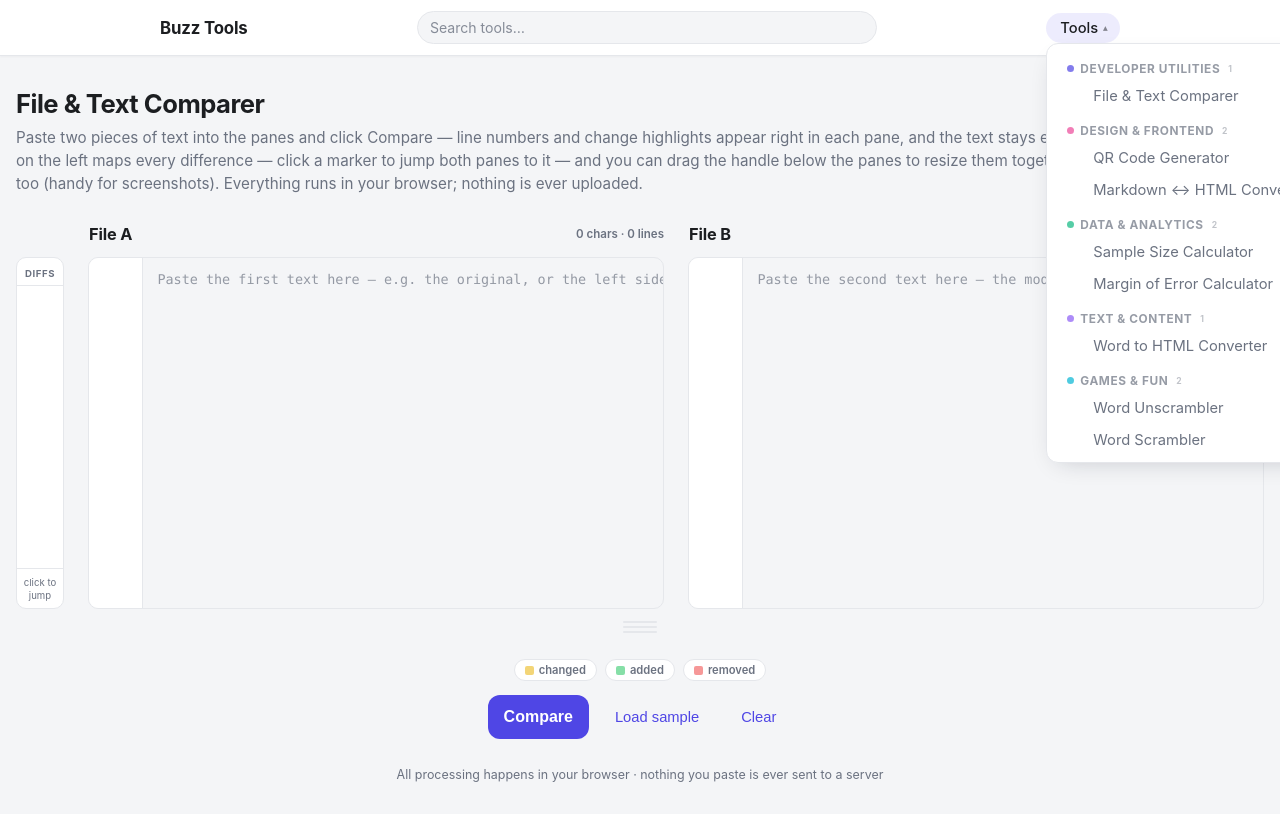
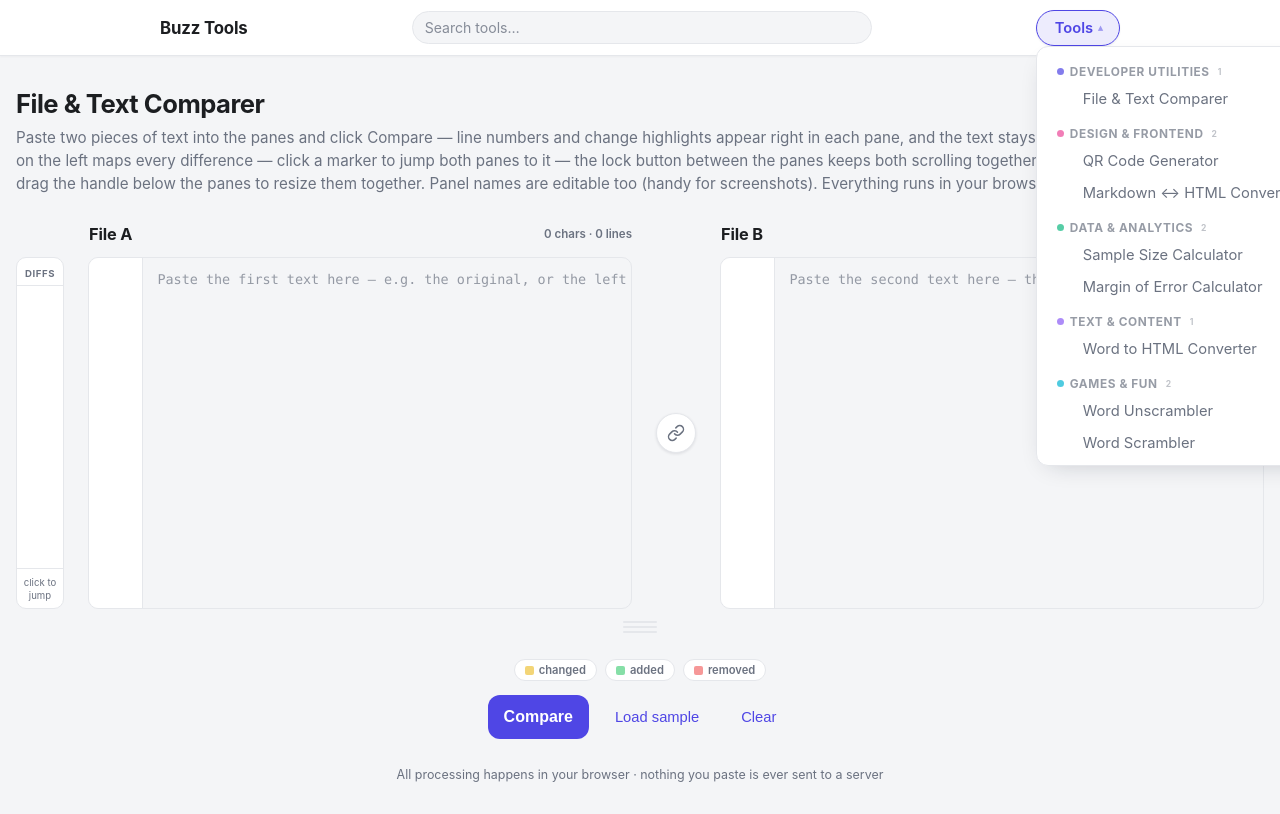
Before and after one commit to alexshel/buzz-tools, a website: page tools/file-comparer/index.html in a window 1280 px wide. Both pictures are taken after a click on the button "Tools". Drawn offline with Linux system fonts and the light colour scheme.

Commit message:
feat(file-comparer): scroll-lock toggle, visible scrollbars, empty-line fix
Round-3 feedback batch (Alex):
- scroll-lock button between the panes: both panes scroll together
  with line 1 matching when locked, independent when unlocked;
  locking snaps both to the same top line (aria-pressed toggle)
- always-visible horizontal scrollbars on both editors (classic
  non-overlay bars; also shows how wide long lines run)
- empty diff lines now pin to one full row, so inline highlights
  and gutters no longer shift down after blank lines
- word-unscrambler: scope input styling to its form so the shared
  header search field cannot inherit page-level centering
- Tools menu button: bordered pill with visible fill and semibold
  weight at rest (open state uses accent)

```diff
--- a/portal.css
+++ b/portal.css
@@ -86,23 +86,32 @@ body {
 }
 .mega-trigger {
   width: 100%;
-  padding: 6px 12px 6px 14px;
+  padding: 8px 16px 8px 18px;
   font-size: 0.92rem;
-  font-weight: 500;
-  color: var(--ink-soft);
-  background: none;
-  border: none;
+  font-weight: 600;
+  color: var(--ink);
+  background: var(--bg);
+  border: 1px solid var(--rule);
   border-radius: 999px;
+  box-shadow: 0 1px 2px rgba(16, 24, 40, 0.05);
   cursor: pointer;
   font-family: inherit;
   white-space: nowrap;
-  transition: color 120ms ease, background 120ms ease;
+  transition: color 120ms ease, background 120ms ease,
+              border-color 120ms ease, box-shadow 120ms ease;
 }
 .mega-trigger:hover,
-.mega-trigger:focus-visible,
-.mega-item.open .mega-trigger {
+.mega-trigger:focus-visible {
   color: var(--ink);
   background: var(--accent-soft);
+  border-color: var(--accent);
+  box-shadow: 0 1px 2px rgba(16, 24, 40, 0.08);
+}
+.mega-item.open .mega-trigger {
+  color: var(--accent);
+  background: var(--accent-soft);
+  border-color: var(--accent);
+  box-shadow: 0 1px 2px rgba(16, 24, 40, 0.08);
 }
 .mega-trigger::after {
   content: "\25BE";
@@ -569,6 +578,7 @@ button:focus-visible {
   font-size: 0.88rem;
   font-family: inherit;
   color: var(--ink);
+  text-align: left; /* shared header: never inherit page-level input centering */
   background: var(--bg);
   border: 1px solid var(--rule);
   border-radius: 999px;
--- a/tools/file-comparer/file-comparer.js
+++ b/tools/file-comparer/file-comparer.js
@@ -183,9 +183,10 @@ var FileComparer = (function () {
   var inputA, inputB, nameA, nameB, compareBtn, clearBtn, sampleBtn,
       status, diffSummary, gutterA, gutterB, fillA, fillB,
       countAChars, countALines, countBChars, countBLines,
-      editorA, editorB, cmBody, resizeHandle;
+      editorA, editorB, cmBody, resizeHandle, scrollLockBtn;
   var lastBlocks = [];          /* change blocks from the latest Compare */
   var lastLineH = 20;           /* measured pane line height (px) */
+  var scrollLocked = false;     /* scroll-lock toggle state */
   var EDITOR_H_KEY = "file-comparer.editorH";
   var EDITOR_H_MIN = 160, EDITOR_H_MAX = 900;
 
@@ -248,6 +249,35 @@ var FileComparer = (function () {
   function syncScrolls(ta, gInner, fEl) {
     gInner.style.transform = "translateY(" + (-ta.scrollTop) + "px)";
     fEl.style.transform = "translate(" + (-ta.scrollLeft) + "px," + (-ta.scrollTop) + "px)";
+  }
+
+  /* ---- scroll-lock (both panes scroll together, line 1 matching) ----
+     Source pane reports its top line; the other pane is scrolled to that same
+     line (clamped to its own content). The |delta| guard makes the async
+     scroll events each set triggers a no-op, so the pair can't ping-pong. */
+  function maxScroll(ta) { return Math.max(0, ta.scrollHeight - ta.clientHeight); }
+  function topLineOf(ta) { return Math.round(ta.scrollTop / lastLineH); }
+  function scrollToTopLine(ta, line) {
+    var target = Math.min(Math.max(0, line) * lastLineH, maxScroll(ta));
+    if (Math.abs(ta.scrollTop - target) > 1) ta.scrollTop = target;
+  }
+
+  function setScrollLock(on) {
+    scrollLocked = !!on;
+    scrollLockBtn.setAttribute("aria-pressed", String(scrollLocked));
+    scrollLockBtn.setAttribute("aria-label",
+      scrollLocked ? "Unlock scrolling" : "Lock scrolling together");
+    scrollLockBtn.title = scrollLocked
+      ? "Unlock scrolling — the panes scroll independently again"
+      : "Lock scrolling — both panes scroll together, line 1 matching";
+    /* locking snaps both panes to the same top line immediately */
+    if (scrollLocked) {
+      var line = topLineOf(inputA);
+      scrollToTopLine(inputA, line);
+      scrollToTopLine(inputB, line);
+      syncScrolls(inputA, gutterA, fillA);
+      syncScrolls(inputB, gutterB, fillB);
+    }
   }
 
   /* an edit invalidates the diff highlights → drop them + refresh gutter/counts */
@@ -461,6 +491,7 @@ var FileComparer = (function () {
     editorB = doc.getElementById("editor-b");
     cmBody = doc.getElementById("cm-body");
     resizeHandle = doc.getElementById("resize-handle");
+    scrollLockBtn = doc.getElementById("scroll-lock");
 
     nameA.value = loadName("nameA", "File A");
     nameB.value = loadName("nameB", "File B");
@@ -473,8 +504,14 @@ var FileComparer = (function () {
     inputB.addEventListener("input", function () {
       onPaneInput(inputB, gutterB, countBChars, countBLines, "b");
     });
-    inputA.addEventListener("scroll", function () { syncScrolls(inputA, gutterA, fillA); });
-    inputB.addEventListener("scroll", function () { syncScrolls(inputB, gutterB, fillB); });
+    inputA.addEventListener("scroll", function () {
+      syncScrolls(inputA, gutterA, fillA);
+      if (scrollLocked) scrollToTopLine(inputB, topLineOf(inputA));
+    });
+    inputB.addEventListener("scroll", function () {
+      syncScrolls(inputB, gutterB, fillB);
+      if (scrollLocked) scrollToTopLine(inputA, topLineOf(inputB));
+    });
 
     updateCount(inputA, countAChars, countALines);
     updateCount(inputB, countBChars, countBLines);
@@ -484,6 +521,7 @@ var FileComparer = (function () {
     compareBtn.addEventListener("click", compare);
     clearBtn.addEventListener("click", clearAll);
     sampleBtn.addEventListener("click", loadSample);
+    scrollLockBtn.addEventListener("click", function () { setScrollLock(!scrollLocked); });
     setupResize();
     restoreEditorHeight();
 
--- a/tools/file-comparer/index.html
+++ b/tools/file-comparer/index.html
@@ -16,7 +16,7 @@
 
   .split-layout {
     display: grid;
-    grid-template-columns: 48px minmax(0, 1fr) minmax(0, 1fr);
+    grid-template-columns: 48px minmax(0, 1fr) 40px minmax(0, 1fr);
     gap: 24px;
     align-items: start;
   }
@@ -24,10 +24,11 @@
 
   .pane-header { display: flex; align-items: center; justify-content: space-between; gap: 10px; }
 
-  /* editor row: change-map column + the two panes, all same height */
+  /* editor row: change-map column + the two panes, all same height, with a
+     middle column holding the scroll-lock toggle between the panes */
   .editor-row {
     display: grid;
-    grid-template-columns: 48px minmax(0, 1fr) minmax(0, 1fr);
+    grid-template-columns: 48px minmax(0, 1fr) 40px minmax(0, 1fr);
     gap: 24px;
     align-items: stretch;
     margin-top: 12px;
@@ -112,6 +113,22 @@
   }
   .editor textarea:focus { outline: none; box-shadow: none; }
   .editor textarea::placeholder { color: var(--ink-soft); opacity: 0.7; }
+  /* always-visible scrollbars: macOS overlay scrollbars otherwise hide the
+     horizontal bar until scrolling starts — a visible bar also shows how wide
+     the longest line is and how far it can be scrolled. Only the ::-webkit
+     pseudo rules are used: Chrome/Safari switch to classic non-overlay bars
+     the moment the pseudo is styled, while setting the standard
+     `scrollbar-width` instead re-enables overlay on macOS Chrome. */
+  .editor textarea::-webkit-scrollbar { width: 10px; height: 10px; }
+  .editor textarea::-webkit-scrollbar-track { background: transparent; }
+  .editor textarea::-webkit-scrollbar-thumb {
+    background: var(--ink-soft);
+    border-radius: 5px;
+    border: 2px solid transparent;
+    background-clip: padding-box;
+  }
+  .editor textarea::-webkit-scrollbar-thumb:hover { background: var(--ink); }
+  .editor textarea::-webkit-scrollbar-corner { background: transparent; }
   .editor .fill {
     position: absolute;
     inset: 0;
@@ -123,8 +140,11 @@
     will-change: transform;
     transform-origin: 0 0;
   }
-  /* per-line highlight wash (the textarea's real text sits on top) */
-  .fill .ln { display: block; min-width: 100%; }
+  /* per-line highlight wash (the textarea's real text sits on top).
+     min-height: 1.5em pins an empty diff line to one full row (font 0.84rem
+     × line-height 1.5 = 1.26rem): without it an empty line collapses to
+     height 0 and every highlight below it shifts up by a row. */
+  .fill .ln { display: block; min-width: 100%; min-height: 1.5em; }
 
   /*  left pane: modified / removed lines; right pane: modified / added */
   .fill .ln.a.mod, .fill .ln.a.del { background: rgba(239, 68, 68, 0.10); }
@@ -132,6 +152,42 @@
   /* word-level marks inside changed lines (no padding → keeps char alignment) */
   .fill .wd { background: rgba(239, 68, 68, 0.32); border-radius: 3px; }
   .fill .wi { background: rgba(34, 197, 94, 0.32); border-radius: 3px; }
+
+  /* ---- scroll-lock toggle: round button between the two panes ---- */
+  .lock-col {
+    display: flex;
+    align-items: center;
+    justify-content: center;
+    min-width: 0;
+  }
+  .scroll-lock {
+    display: inline-flex;
+    align-items: center;
+    justify-content: center;
+    width: 40px;
+    height: 40px;
+    padding: 0;
+    color: var(--ink-soft);
+    background: var(--card);
+    border: 1px solid var(--rule);
+    border-radius: 50%;
+    cursor: pointer;
+    box-shadow: 0 1px 3px rgba(16, 24, 40, 0.10);
+    transition: color 120ms ease, background 120ms ease,
+                border-color 120ms ease, box-shadow 120ms ease;
+  }
+  .scroll-lock:hover,
+  .scroll-lock:focus-visible {
+    color: var(--ink);
+    border-color: var(--ink-soft);
+  }
+  .scroll-lock:focus-visible { outline: none; box-shadow: 0 0 0 3px var(--ring); }
+  .scroll-lock[aria-pressed="true"] {
+    color: var(--accent);
+    background: var(--accent-soft);
+    border-color: var(--accent);
+    box-shadow: 0 0 0 3px var(--ring);
+  }
 
   /* ---- change map: vertical diff-bar left of the panes ---- */
   .changemap {
@@ -252,9 +308,9 @@
 
   @media (max-width: 820px) {
     .split-layout { grid-template-columns: 1fr; gap: 16px; }
-    .cm-col-spacer { display: none; }
+    .cm-col-spacer, .lock-col-spacer { display: none; }
     .editor-row { grid-template-columns: 1fr; gap: 16px; }
-    .changemap { display: none; }
+    .changemap, .lock-col { display: none; }
     .editor { height: 260px; }
   }
 </style>
@@ -264,7 +320,7 @@
 
   <div class="workbench">
     <h1>File &amp; Text Comparer</h1>
-    <p class="subtitle">Paste two pieces of text into the panes and click Compare — line numbers and change highlights appear right in each pane, and the text stays editable for re-runs. The bar on the left maps every difference — click a marker to jump both panes to it — and you can drag the handle below the panes to resize them together. Panel names are editable too (handy for screenshots). Everything runs in your browser; nothing is ever uploaded.</p>
+    <p class="subtitle">Paste two pieces of text into the panes and click Compare — line numbers and change highlights appear right in each pane, and the text stays editable for re-runs. The bar on the left maps every difference — click a marker to jump both panes to it — the lock button between the panes keeps both scrolling together (line 1 matching), and you can drag the handle below the panes to resize them together. Panel names are editable too (handy for screenshots). Everything runs in your browser; nothing is ever uploaded.</p>
 
     <div class="split-layout">
       <div class="cm-col-spacer" aria-hidden="true"></div>
@@ -272,6 +328,7 @@
         <input id="name-a" class="panel-name" value="File A" maxlength="40" aria-label="Left panel name" spellcheck="false">
         <span class="pane-badge"><span id="count-a-chars">0</span> chars · <span id="count-a-lines">0</span> lines</span>
       </div>
+      <div class="lock-col-spacer" aria-hidden="true"></div>
       <div class="pane-header">
         <input id="name-b" class="panel-name" value="File B" maxlength="40" aria-label="Right panel name" spellcheck="false">
         <span class="pane-badge"><span id="count-b-chars">0</span> chars · <span id="count-b-lines">0</span> lines</span>
@@ -292,6 +349,18 @@
           <label for="input-a" class="sr-only" hidden>Left text</label>
           <textarea id="input-a" class="input-box" spellcheck="false" placeholder="Paste the first text here — e.g. the original, or the left side of your comparison."></textarea>
         </div>
+      </div>
+
+      <div class="lock-col">
+        <button id="scroll-lock" class="scroll-lock" type="button"
+                aria-pressed="false" aria-label="Lock scrolling together"
+                title="Lock scrolling — both panes scroll together, line 1 matching">
+          <svg viewBox="0 0 24 24" width="18" height="18" fill="none" stroke="currentColor"
+               stroke-width="2" stroke-linecap="round" stroke-linejoin="round" aria-hidden="true">
+            <path d="M10 13a5 5 0 0 0 7.54.54l3-3a5 5 0 0 0-7.07-7.07l-1.72 1.71"></path>
+            <path d="M14 11a5 5 0 0 0-7.54-.54l-3 3a5 5 0 0 0 7.07 7.07l1.71-1.71"></path>
+          </svg>
+        </button>
       </div>
 
       <div class="editor" id="editor-b">
```
Also changed, not shown: tools/word-unscrambler/index.html (+6 -3 lines).
